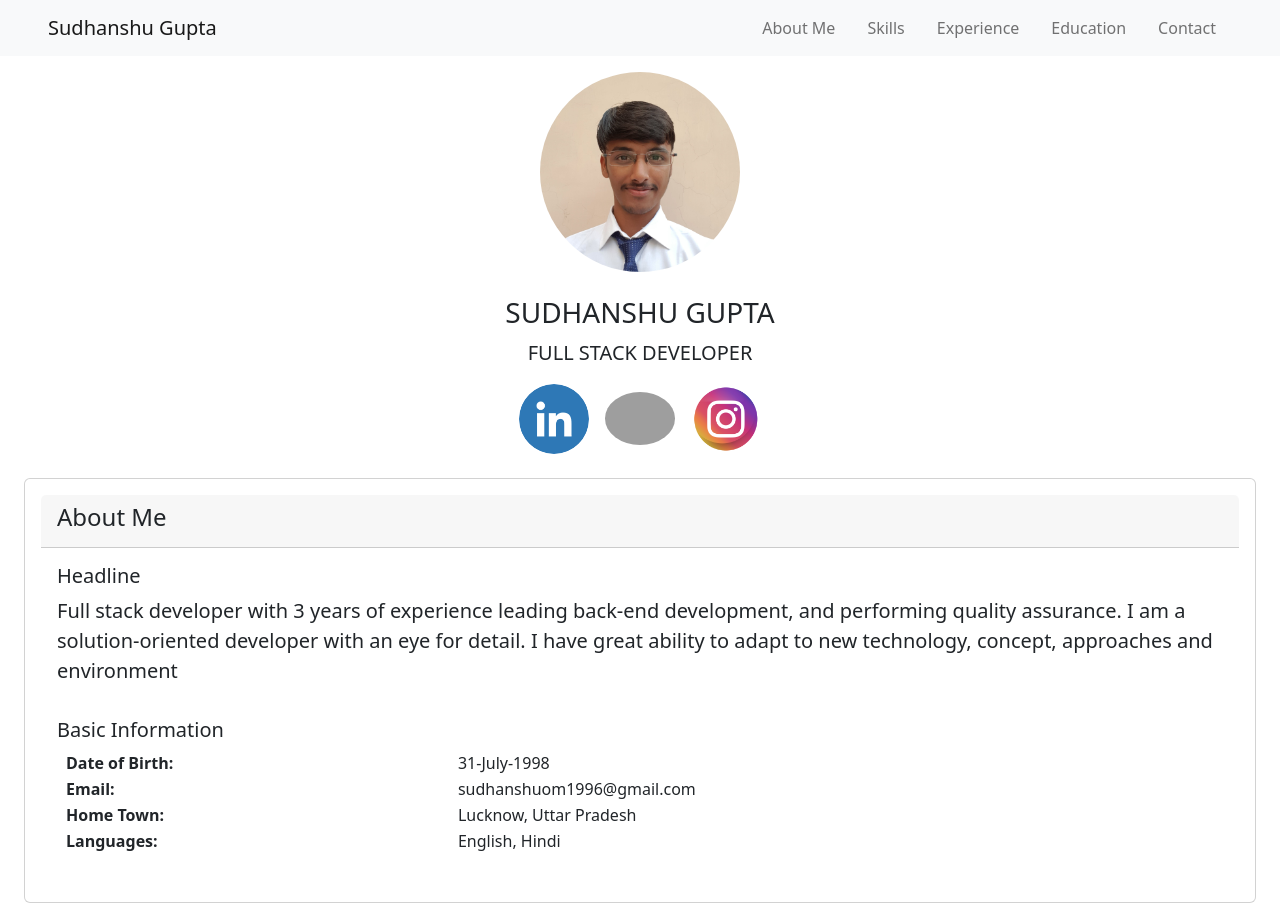
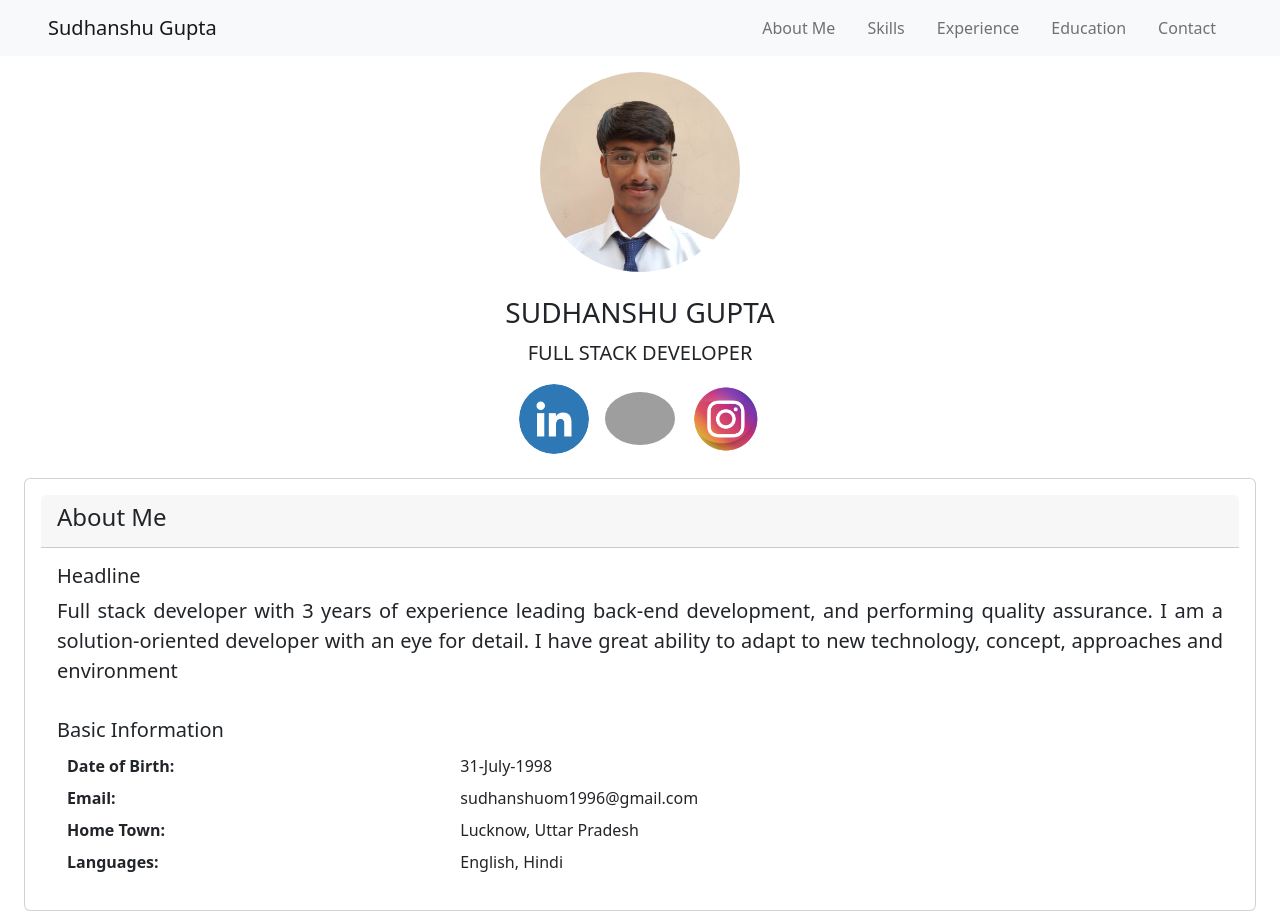
Before and after one commit to sudhanshuom/portfolio, an Angular app: page / in a window 1280 px wide. Shown: the top 917 px of the page. Built offline with nearby package versions, Linux system fonts and the light colour scheme; grey boxes are pictures that could not be loaded.

Commit message:
ui improved

```diff
--- a/src/app/app.component.html
+++ b/src/app/app.component.html
@@ -65,31 +65,30 @@
         </div>
         <div class="card-body">
           <h5 class="card-title">Headline</h5>
-          <p class="card-text lead">Full stack developer with 3 years of experience leading back-end development, and
+          <p class="card-text lead" align="justify">Full stack developer with 3 years of experience leading back-end development, and
             performing quality assurance. I am a solution-oriented developer with an eye for detail. I have great
-            ability
-            to adapt to new technology, concept, approaches and environment</p>
+            ability to adapt to new technology, concept, approaches and environment</p>
         </div>
         <div class="card-body">
           <h5 class="card-title">Basic Information</h5>
-          <table class="table">
-            <tr>
-              <td class=""><b>Date of Birth:</b></td>
-              <td>31-July-1998</td>
-            </tr>
-            <tr>
-              <td><b>Email:</b></td>
-              <td>sudhanshuom1996@gmail.com</td>
-            </tr>
-            <tr>
-              <td><b>Home Town:</b></td>
-              <td>Lucknow, Uttar Pradesh</td>
-            </tr>
-            <tr>
-              <td><b>Languages:</b></td>
-              <td>English, Hindi</td>
-            </tr>
-          </table>
+          <div style="margin-left: 10px;">
+            <div class="row py-1">
+              <div class="col-sm-4"><b>Date of Birth:</b></div>
+              <div class="col-sm-8">31-July-1998</div>
+            </div>
+            <div class="row py-1">
+              <div class="col-sm-4"><b>Email:</b></div>
+              <div class="col-sm-8">sudhanshuom1996@gmail.com</div>
+            </div>
+            <div class="row py-1">
+              <div class="col-sm-4"><b>Home Town:</b></div>
+              <div class="col-sm-8">Lucknow, Uttar Pradesh</div>
+            </div>
+            <div class="row py-1">
+              <div class="col-sm-4"><b>Languages:</b></div>
+              <div class="col-sm-8">English, Hindi</div>
+            </div>
+          </div>
         </div>
       </div>
     </div>
@@ -336,17 +335,17 @@
         <div class="card-body">
           <h5 class="card-title">Email</h5>
           <tr>
-            <td>
+            <div>
               <p [cdkCopyToClipboard]="'sudhanshuom1996@gmail.com'" style="cursor: pointer;">
                 sudhanshuom1996@gmail.com
               </p>
-            </td>
-            <td>
+            </div>
+            <div>
               <i [cdkCopyToClipboard]="'sudhanshuom1996@gmail.com'"
                 class="border border-2 rounded bi bi-clipboard ms-2 p-1" style="cursor: pointer;">
                 <!-- <i class="bi bi-clipboard"></i> -->
               </i>
-            </td>
+            </div>
           </tr>
         </div>
       </div>
```
